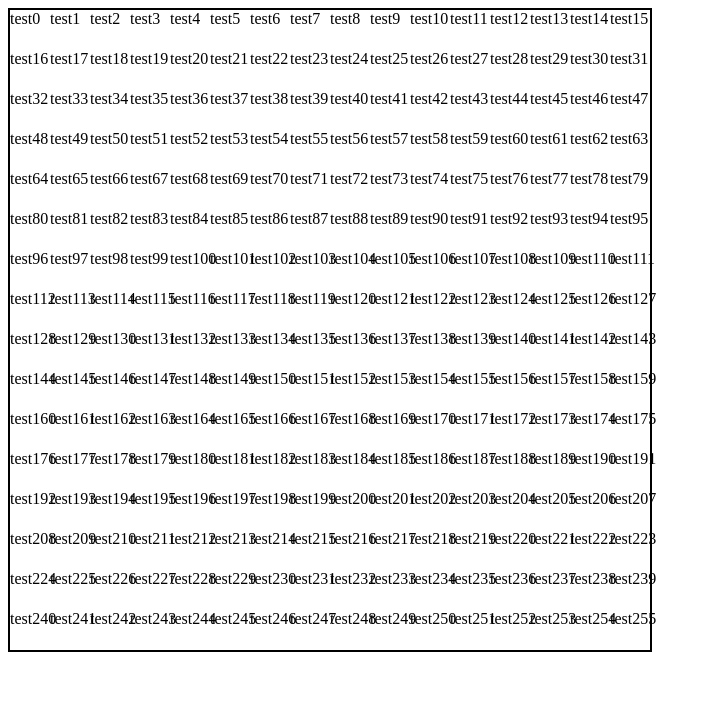
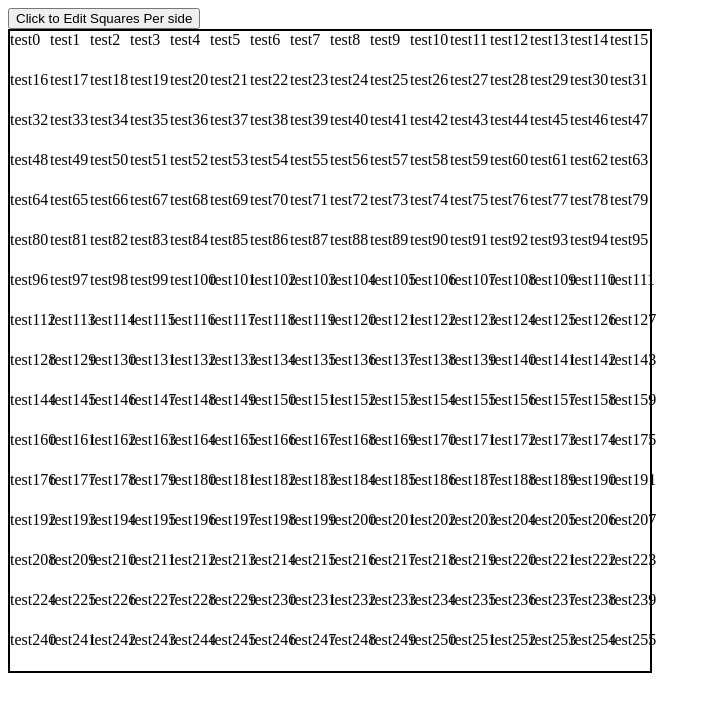
Before and after one commit to calansc/etch-a-sketch, a plain HTML site: page index.html in a window 1280 px wide. Shown: the whole page, without its empty margins (0-711 px from the left). Drawn offline with Linux system fonts and the light colour scheme.

Commit message:
Add mouseenter highlight for squares
Add top button for custom side length prompt

```diff
--- a/index.html
+++ b/index.html
@@ -6,6 +6,7 @@
         <link rel="stylesheet" href="style.css">
     </head>
     <body>
+        <button id="sideLength" onclick="sideLengthButton()">Click to Edit Squares Per side</button>
         <div id="container"></div>
         <script src="script.js"></script>
     </body>
--- a/script.js
+++ b/script.js
@@ -1,18 +1,36 @@
 
 const container = document.querySelector('#container');
+let side = 16;
+let sideSq = side*side;
 
 function createSquares() {
-    for (let i=0; i <256; i++) {
+    for (let i=0; i < sideSq; i++) {
         const square = document.createElement('div');
         container.appendChild(square);
         square.setAttribute('class','squares');
         square.textContent='test'+i;
+        square.setAttribute('id',i);
+        square.style.width = '40px';
+        square.style.height = '40px';
+        square.addEventListener('mouseenter', () => {
+            square.style.background = 'gray';
+        })
     }
 };
+
+function sideLengthButton() {
+    let side = prompt('Enter Desired Side Length (Max 100)', 16);
+    console.log(side);
+    //return(side);
+}
 
 createSquares()
 const squares = document.getElementsByClassName('squares');
 console.log(squares.length, typeof squares);
 
 
-//Step 3 - set up hover effect so that grid divs change color when mouse passes over them, leaving a trail through your grid. Add a new class to color or change div's background color with js.
+
+//Step 4 - let user adjust squares per side.
+//Created button to edit with default 16.
+//How to recreate table
+//How to change square div size
--- a/style.css
+++ b/style.css
@@ -7,8 +7,8 @@
 }
 .squares {
     /* border: 1px solid red; */
-    width: 40px;
-    height: 40px;
+    /* width: 40px;
+    height: 40px; */
 }
 /* .squares:hover {
     background-color: yellow;
```
